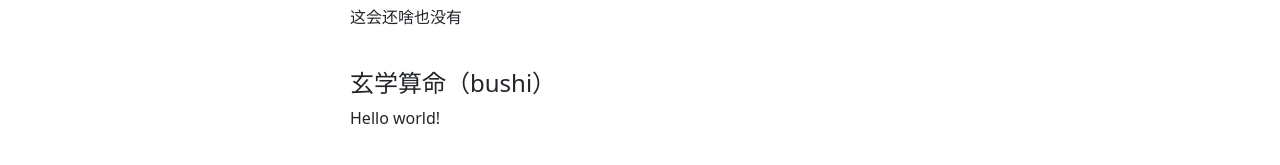
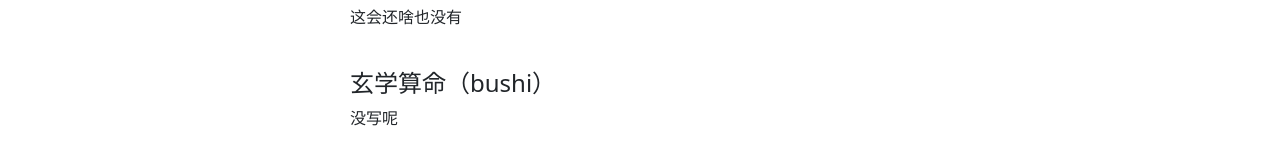
Before and after one commit to uu9/uu9.github.io, a Jekyll site: the page tools.html, which Jekyll copies as it is, in a window 1280 px wide. Shown: the part 232-397 px from the top of the page. Built offline with Jekyll 4.4.1, drawn with Linux system fonts in a browser that asks for light colours.

Commit message:
Update tools.html

```diff
--- a/tools.html
+++ b/tools.html
@@ -72,7 +72,7 @@
                 <p id="dataArea">这会还啥也没有</p>
                 <br>
                 <h4 id="cal">玄学算命（bushi）</h4>
-                <p>Hello world!</p>
+                <p>没写呢</p>
               </div>
             </div>
           </div>
```
